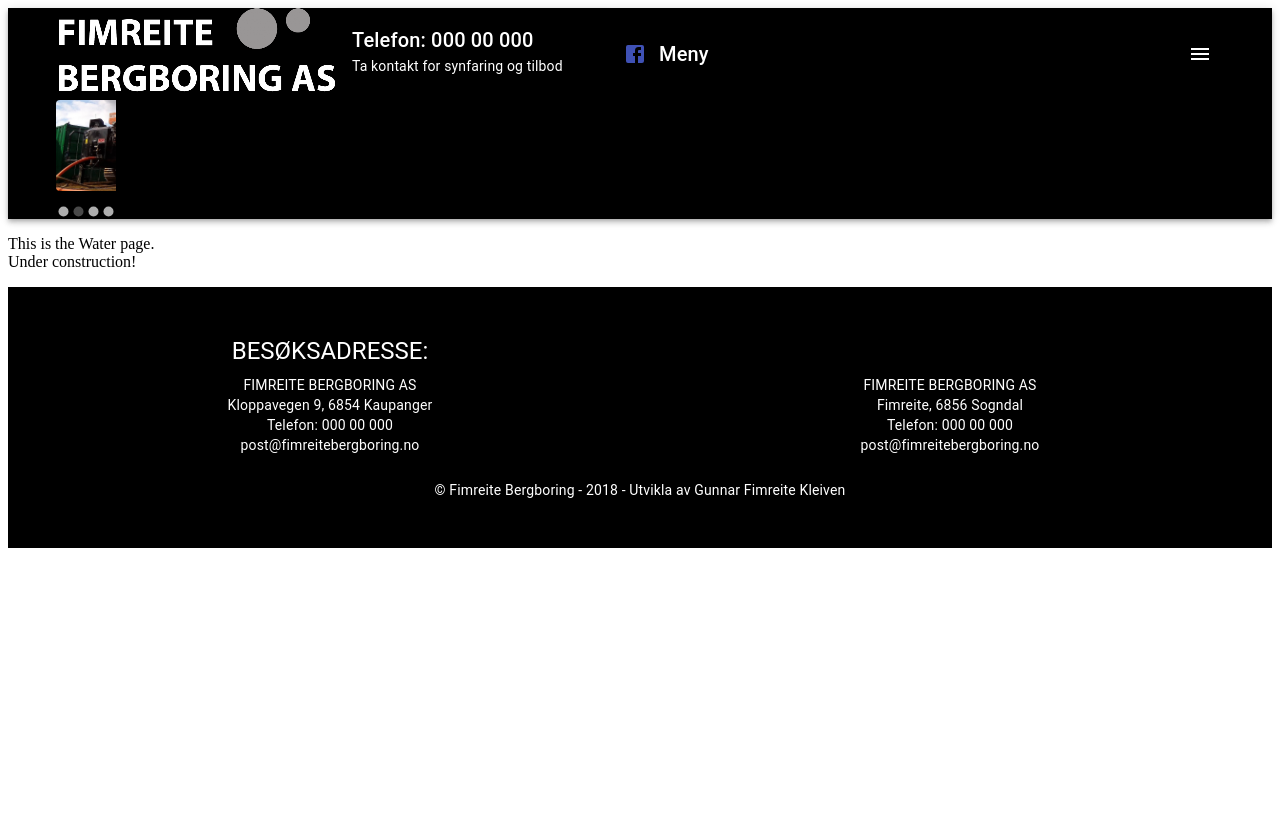
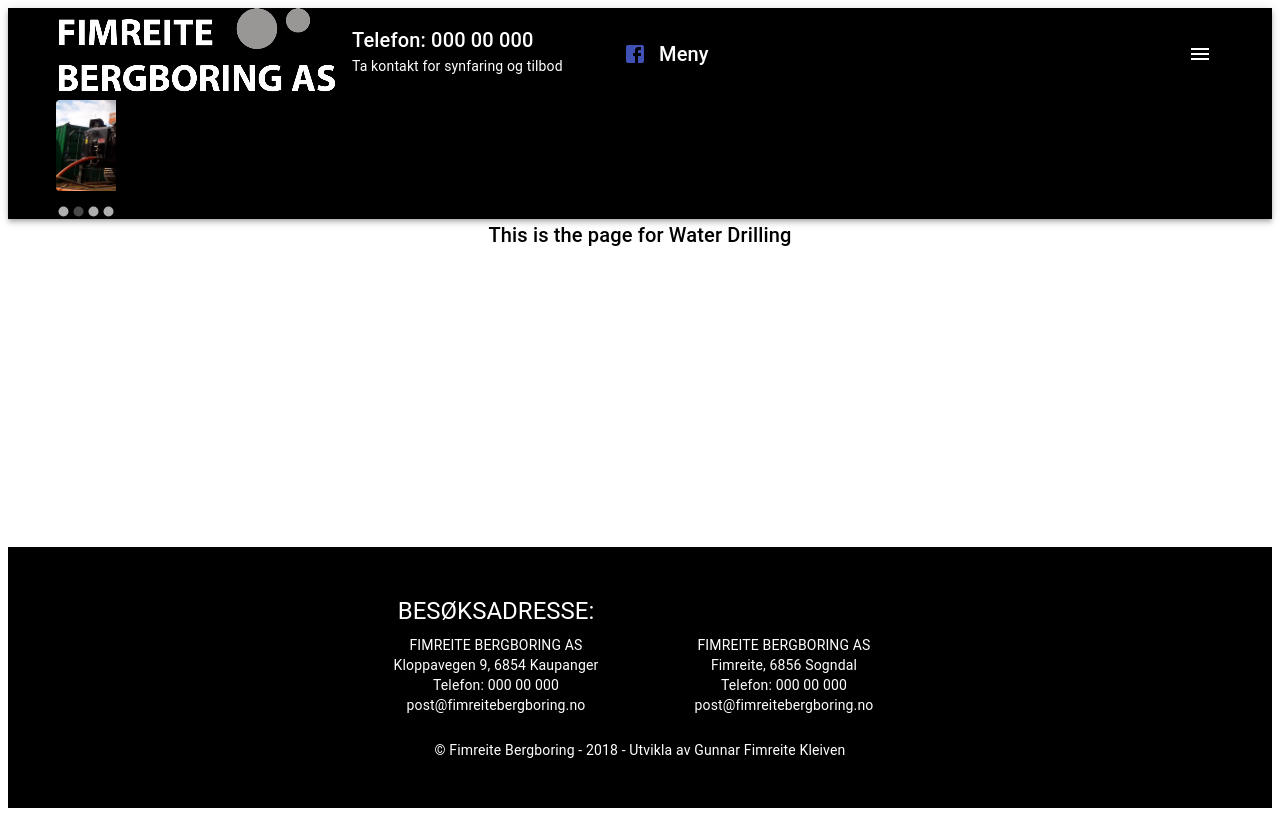
Before and after one commit to gunnarkleiven/FimreiteBergboring, a React (Create React App) app in the folder my-app/: page /water in a window 1280 px wide. Built offline with nearby package versions, Linux system fonts and the light colour scheme.

Commit message:
Fixed issue with first the footer not stickig to the bottom properly, then the error where the header would change sized depending on which page it was on

```diff
--- a/my-app/src/App.tsx
+++ b/my-app/src/App.tsx
@@ -1,4 +1,5 @@
 import React, { useEffect } from 'react';
+import { makeStyles, createStyles, Theme } from '@material-ui/core/styles';
 import logging from './config/logging';
 import routes from './config/routes';
 import Header from './components/Header';
@@ -19,11 +20,23 @@
   name: string;
 }
 
+const useStyles = makeStyles((theme: Theme) =>
+  createStyles({
+    root: {
+      display: 'flex',
+      flexDirection: 'column',
+      minHeight: '100vh',
+    },
+  }),
+);
+
 
 const App: React.FC<{}> = () => {
   useEffect(() => {
     logging.info('Loading application.')
   }, []);
+
+  const classes = useStyles();
 
 
 
@@ -33,7 +46,7 @@
 
   return (
 
-    <div className="App">
+    <div className={classes.root}>
       <BrowserRouter>
         <Header linkPaths={allPaths} />
         <Route exact path="/">
--- a/my-app/src/components/Footer.tsx
+++ b/my-app/src/components/Footer.tsx
@@ -10,6 +10,8 @@
     createStyles({
         root: {
             flexGrow: 1,
+            display: "flex",
+            flexDirection: "column",
         },
         footer: {
             backgroundColor: "black",
@@ -17,7 +19,6 @@
         },
         container: {
             backgroundColor: "black",
-            minHeight: 100,
             alignItems: "flex-end",
         },
         typography: {
@@ -35,7 +36,7 @@
 
     return (
         <footer className={classes.footer}>
-            <Container maxWidth="lg">
+            <Container maxWidth="sm">
                 <Grid container spacing={3}>
                     <Grid item xs={12} sm={6}>
                         <Typography className={classes.typography} variant="h5" component="h2" align="center" gutterBottom>
@@ -64,7 +65,6 @@
                     {'© Fimreite Bergboring - 2018 - Utvikla av Gunnar Fimreite Kleiven'}
                 </Typography>
             </Container>
-
         </footer>
     );
 
--- a/my-app/src/components/Header.tsx
+++ b/my-app/src/components/Header.tsx
@@ -29,11 +29,10 @@
             flexGrow: 1,
             backgroundColor: "black",
         },
-        /*
         appbar: {
             alignItems: "center",
             backgroundColor: "black",
-        }, */
+        },
         menuButton: {
             marginLeft: theme.spacing(2),
         },
@@ -42,7 +41,7 @@
         },
         toolbar: {
             //justifyContent: 'space-between',
-            //overflowX: 'auto',
+            overflowX: 'auto',
             backgroundColor: "black",
         },
         logoRoot: {
@@ -73,9 +72,8 @@
     const phoneNumber = "000 00 000"
 
     return (
-        <div className={classes.root}>
 
-            <AppBar position="static" className={classes.root}>
+        <AppBar position="static" className={classes.appbar}>
             <Container maxWidth="lg">
                 <Toolbar className={classes.toolbar}>
                     <img src={logo} alt="logo" className={classes.logoRoot} />
@@ -102,34 +100,7 @@
                 </Toolbar>
             </Container>
         </AppBar>
-
-        </div >
     );
-
-    /*
-    return (
-        <div className={classes.root}>
-            <AppBar position="static">
-                <Toolbar className={classes.toolbar}>
-                    {pages.linkPaths.map((path, index) => {
-                        return (
-                            <PageLinkButton
-                                key={index}
-                                path={path.path}
-                                name={path.name}
-                            />
-                        );
-                    })}
-                    <Typography variant="h6">
-                        Meny
-                    </Typography>
-                    <MenuDrawer linkPaths={linkPaths} />
-                </Toolbar>
-            </AppBar>
-        </div >
-    );
-    */
-
 }
 
 export default Header;
--- a/my-app/src/pages/WaterPage.tsx
+++ b/my-app/src/pages/WaterPage.tsx
@@ -1,17 +1,34 @@
 import React from 'react'
+import { makeStyles, createStyles, Theme } from '@material-ui/core/styles';
+import Container from '@material-ui/core/Container';
+import Typography from '@material-ui/core/Typography';
 
 interface WaterPageProps {
 
 }
 
+
+const useStyles = makeStyles((theme: Theme) =>
+    createStyles({
+        root: {
+            flexGrow: 1,
+        },
+    }),
+);
+
 const WaterPage: React.FC<WaterPageProps> = () => {
+    const classes = useStyles();
+
     return (
-        <p>
-            This is the Water page.
-            <br />
-            Under construction!
-        </p>
+        <div className={classes.root}>
+            <Container maxWidth="md">
+                <Typography variant="h6" align="center" paragraph>
+                    This is the page for Water Drilling
+                </Typography>
+            </Container>
+        </div>
     );
+
 }
 
 
```
Lines whose indentation alone changed are shown as unchanged.
